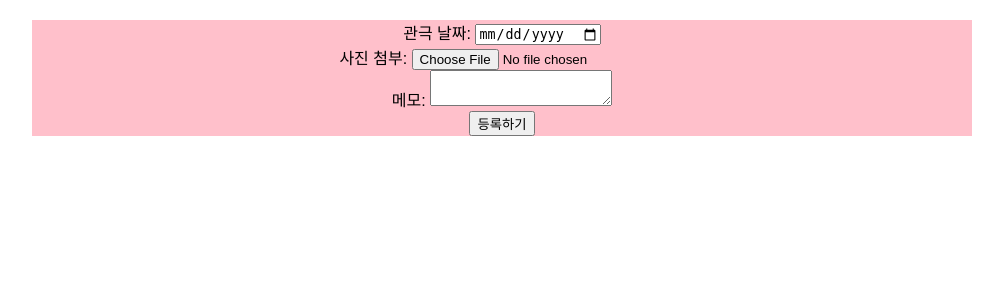
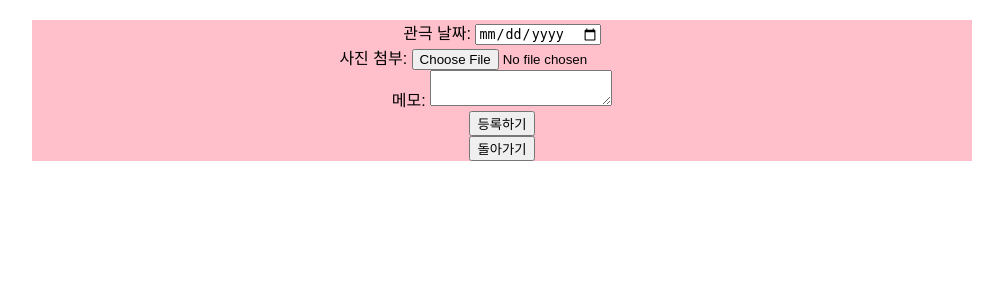
Before and after one commit to yoonseo4343/muhae, a PHP site: page /ticketUpload.php in a window 1280 px wide. Shown: the part 157-457 px from the top of the page, without its empty margins (138-1141 px from the left). Run offline with PHP 8.4, Linux system fonts and the light colour scheme; the visitor is signed in with stand-in values (Sample User, id 1).

Commit message:
티켓북 업로드 수정

```diff
--- a/php/ticketUpload.php
+++ b/php/ticketUpload.php
@@ -72,6 +72,7 @@ if ($_SERVER["REQUEST_METHOD"] == "POST") {
 
     <input type="submit" value="등록하기">
 </form>
+<a href="myTicket.php"><button>돌아가기</button></a>
     </div>
 </div>
 </body>
```
Also changed, not shown: php/tickets/655b5e3a25048_푸디미식회-033.png (added).
